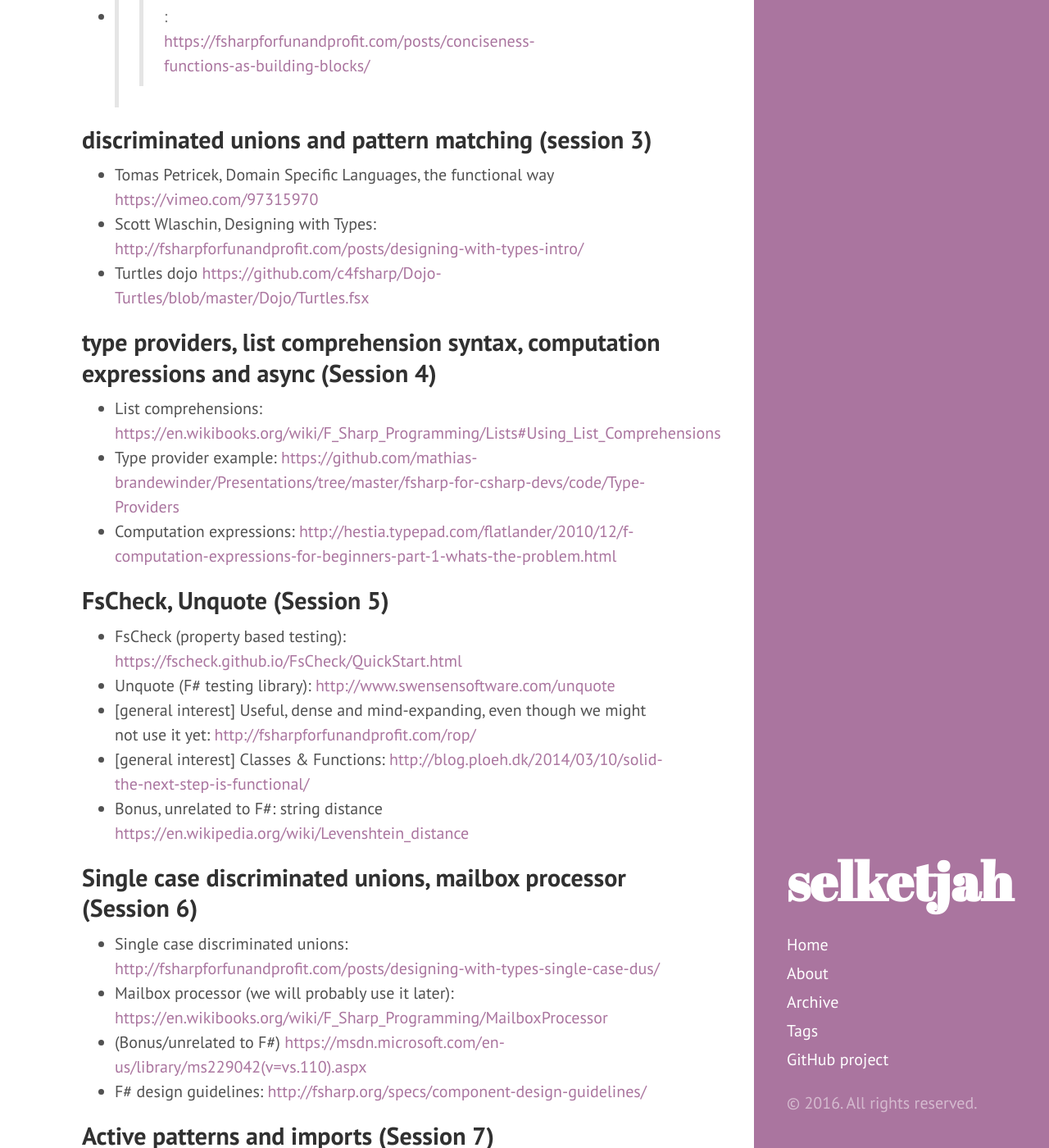
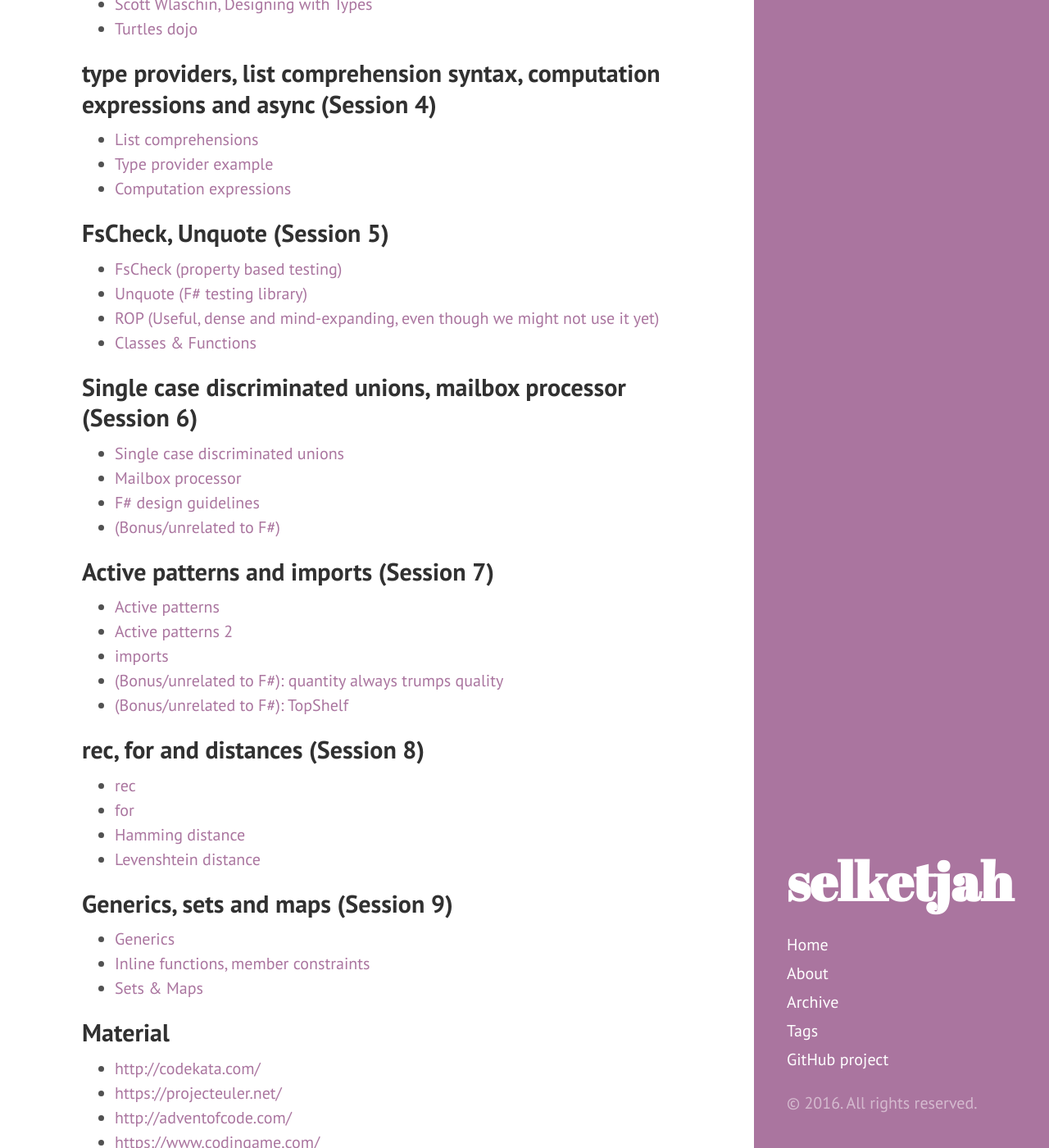
Before and after one commit to selketjah/selketjah.github.io, a Jekyll site: the page built from _posts/2016-10-22-about-a-bot-the-groove.md, in a window 1280 px wide and 1400 px high, scrolled down 730 px. Shown: the whole window at 82% size. Built offline with Jekyll 4.4.1, drawn with Linux system fonts in a browser that asks for light colours; Markdown is read by kramdown in place of the engine named in the settings; comment, search, counter and statistics services are not loaded; some of the changed text lies outside the part shown.

Commit message:
better names instead of the links

```diff
--- a/_posts/2016-10-22-about-a-bot-the-groove.md
+++ b/_posts/2016-10-22-about-a-bot-the-groove.md
@@ -11,62 +11,62 @@
 
 ## seq, list and array (session 1)
 
-* Seq module: [https://msdn.microsoft.com/en-us/library/ee353635.aspx](https://msdn.microsoft.com/en-us/library/ee353635.aspx)
-* Choosing between collection functions: [http://fsharpforfunandprofit.com/posts/list-module-functions/](http://fsharpforfunandprofit.com/posts/list-module-functions/)
+* [Seq module](https://msdn.microsoft.com/en-us/library/ee353635.aspx)
+* [Choosing between collection functions](http://fsharpforfunandprofit.com/posts/list-module-functions/)
 
 ## Introduction into function, partial application, |> and >> (session 2)
 
-* Partial Application: [http://fsharpforfunandprofit.com/posts/partial-application/](http://fsharpforfunandprofit.com/posts/partial-application/)
-* pipe forward and pipe backward: [http://theburningmonk.com/2011/09/fsharp-pipe-forward-and-pipe-backward/](http://theburningmonk.com/2011/09/fsharp-pipe-forward-and-pipe-backward/)
-* symbols and operators : [https://docs.microsoft.com/en-us/dotnet/articles/fsharp/language-reference/symbol-and-operator-reference/](https://docs.microsoft.com/en-us/dotnet/articles/fsharp/language-reference/symbol-and-operator-reference/)
-* >> : [https://fsharpforfunandprofit.com/posts/conciseness-functions-as-building-blocks/](https://fsharpforfunandprofit.com/posts/conciseness-functions-as-building-blocks/)
+* [Partial Application](http://fsharpforfunandprofit.com/posts/partial-application/)
+* [Pipe forward and pipe backward](http://theburningmonk.com/2011/09/fsharp-pipe-forward-and-pipe-backward/)
+* [symbols and operators](https://docs.microsoft.com/en-us/dotnet/articles/fsharp/language-reference/symbol-and-operator-reference/)
+* [>>](https://fsharpforfunandprofit.com/posts/conciseness-functions-as-building-blocks/)
 
 ## discriminated unions and pattern matching (session 3)
 
-* Tomas Petricek, Domain Specific Languages, the functional way [https://vimeo.com/97315970](https://vimeo.com/97315970)
-* Scott Wlaschin, Designing with Types: [http://fsharpforfunandprofit.com/posts/designing-with-types-intro/](http://fsharpforfunandprofit.com/posts/designing-with-types-intro/)
-* Turtles dojo [https://github.com/c4fsharp/Dojo-Turtles/blob/master/Dojo/Turtles.fsx](https://github.com/c4fsharp/Dojo-Turtles/blob/master/Dojo/Turtles.fsx)
+* [Tomas Petricek, Domain Specific Languages, the functional way](https://vimeo.com/97315970)
+* [Scott Wlaschin, Designing with Types](http://fsharpforfunandprofit.com/posts/designing-with-types-intro/)
+* [Turtles dojo](https://github.com/c4fsharp/Dojo-Turtles/blob/master/Dojo/Turtles.fsx)
 
 ## type providers, list comprehension syntax, computation expressions and async (Session 4)
 
-* List comprehensions: [https://en.wikibooks.org/wiki/F_Sharp_Programming/Lists#Using_List_Comprehensions](https://en.wikibooks.org/wiki/F_Sharp_Programming/Lists#Using_List_Comprehensions)
-* Type provider example: [https://github.com/mathias-brandewinder/Presentations/tree/master/fsharp-for-csharp-devs/code/Type-Providers](https://github.com/mathias-brandewinder/Presentations/tree/master/fsharp-for-csharp-devs/code/Type-Providers)
-* Computation expressions: [http://hestia.typepad.com/flatlander/2010/12/f-computation-expressions-for-beginners-part-1-whats-the-problem.html](http://hestia.typepad.com/flatlander/2010/12/f-computation-expressions-for-beginners-part-1-whats-the-problem.html)
+* [List comprehensions](https://en.wikibooks.org/wiki/F_Sharp_Programming/Lists#Using_List_Comprehensions)
+* [Type provider example](https://github.com/mathias-brandewinder/Presentations/tree/master/fsharp-for-csharp-devs/code/Type-Providers)
+* [Computation expressions](http://hestia.typepad.com/flatlander/2010/12/f-computation-expressions-for-beginners-part-1-whats-the-problem.html)
 
 ## FsCheck, Unquote (Session 5)
 
-* FsCheck (property based testing): [https://fscheck.github.io/FsCheck/QuickStart.html](https://fscheck.github.io/FsCheck/QuickStart.html)
-* Unquote (F# testing library): [http://www.swensensoftware.com/unquote](http://www.swensensoftware.com/unquote)
-* [general interest] Useful, dense and mind-expanding, even though we might not use it yet: [http://fsharpforfunandprofit.com/rop/](http://fsharpforfunandprofit.com/rop/)
-* [general interest] Classes & Functions: [http://blog.ploeh.dk/2014/03/10/solid-the-next-step-is-functional/](http://blog.ploeh.dk/2014/03/10/solid-the-next-step-is-functional/)
-* Bonus, unrelated to F#: string distance [https://en.wikipedia.org/wiki/Levenshtein_distance](https://en.wikipedia.org/wiki/Levenshtein_distance)
+* [FsCheck (property based testing)](https://fscheck.github.io/FsCheck/QuickStart.html)
+* [Unquote (F# testing library)](http://www.swensensoftware.com/unquote)
+* [ROP (Useful, dense and mind-expanding, even though we might not use it yet)](http://fsharpforfunandprofit.com/rop/)
+* [Classes & Functions](http://blog.ploeh.dk/2014/03/10/solid-the-next-step-is-functional/)
 
 ## Single case discriminated unions, mailbox processor (Session 6)
 
-* Single case discriminated unions: [http://fsharpforfunandprofit.com/posts/designing-with-types-single-case-dus/](http://fsharpforfunandprofit.com/posts/designing-with-types-single-case-dus/)
-* Mailbox processor (we will probably use it later): [https://en.wikibooks.org/wiki/F_Sharp_Programming/MailboxProcessor](https://en.wikibooks.org/wiki/F_Sharp_Programming/MailboxProcessor)
-* (Bonus/unrelated to F#) [https://msdn.microsoft.com/en-us/library/ms229042(v=vs.110).aspx](https://msdn.microsoft.com/en-us/library/ms229042(v=vs.110).aspx)
-* F# design guidelines: [http://fsharp.org/specs/component-design-guidelines/](http://fsharp.org/specs/component-design-guidelines/)
+* [Single case discriminated unions](http://fsharpforfunandprofit.com/posts/designing-with-types-single-case-dus/)
+* [Mailbox processor](https://en.wikibooks.org/wiki/F_Sharp_Programming/MailboxProcessor)
+* [F# design guidelines](http://fsharp.org/specs/component-design-guidelines/)
+* [(Bonus/unrelated to F#)](https://msdn.microsoft.com/en-us/library/ms229042(v=vs.110).aspx)
 
 ## Active patterns and imports (Session 7)
 
-* Active patterns: [http://blogs.msdn.com/b/chrsmith/archive/2008/02/21/introduction-to-f_2300_-active-patterns.aspx](http://blogs.msdn.com/b/chrsmith/archive/2008/02/21/introduction-to-f_2300_-active-patterns.aspx)  , [http://blogs.msdn.com/b/chrsmith/archive/2008/02/22/regular-expressions-via-active-patterns.aspx](http://blogs.msdn.com/b/chrsmith/archive/2008/02/22/regular-expressions-via-active-patterns.aspx)
-* imports: [https://msdn.microsoft.com/en-us/library/dd393787.aspx](https://msdn.microsoft.com/en-us/library/dd393787.aspx)
-* (Bonus/unrelated to F#): quantity always trumps quality [http://blog.codinghorror.com/quantity-always-trumps-quality/](http://blog.codinghorror.com/quantity-always-trumps-quality/)
-* (Bonus/unrelated to F#): TopShelf [https://topshelf.readthedocs.org/en/latest/index.html](https://topshelf.readthedocs.org/en/latest/index.html)
+* [Active patterns](http://blogs.msdn.com/b/chrsmith/archive/2008/02/21/introduction-to-f_2300_-active-patterns.aspx)
+* [Active patterns 2](http://blogs.msdn.com/b/chrsmith/archive/2008/02/22/regular-expressions-via-active-patterns.aspx)
+* [imports](https://msdn.microsoft.com/en-us/library/dd393787.aspx)
+* [(Bonus/unrelated to F#): quantity always trumps quality](http://blog.codinghorror.com/quantity-always-trumps-quality/)
+* [(Bonus/unrelated to F#): TopShelf](https://topshelf.readthedocs.org/en/latest/index.html)
 
 ## rec, for and distances (Session 8)
 
-* rec: [https://msdn.microsoft.com/en-us/visualfsharpdocs/conceptual/recursive-functions-the-rec-keyword](https://msdn.microsoft.com/en-us/visualfsharpdocs/conceptual/recursive-functions-the-rec-keyword-%5bfsharp%5d)
-* for: [http://fsharpforfunandprofit.com/posts/control-flow-expressions/](http://fsharpforfunandprofit.com/posts/control-flow-expressions/)
-* distances: [https://en.wikipedia.org/wiki/Hamming_distance](https://en.wikipedia.org/wiki/Hamming_distance)
-* distances: [https://en.wikipedia.org/wiki/Levenshtein_distance](https://en.wikipedia.org/wiki/Levenshtein_distance)
+* [rec](https://msdn.microsoft.com/en-us/visualfsharpdocs/conceptual/recursive-functions-the-rec-keyword-%5bfsharp%5d)
+* [for](http://fsharpforfunandprofit.com/posts/control-flow-expressions/)
+* [Hamming distance](https://en.wikipedia.org/wiki/Hamming_distance)
+* [Levenshtein distance](https://en.wikipedia.org/wiki/Levenshtein_distance)
 
 ## Generics, sets and maps (Session 9)
 
-* Generics: [https://msdn.microsoft.com/en-us/library/dd233215.aspx](https://msdn.microsoft.com/en-us/library/dd233215.aspx)
-* Inline functions, member constraints: [http://theburningmonk.com/2011/12/f-inline-functions-and-member-constraints/](http://theburningmonk.com/2011/12/f-inline-functions-and-member-constraints/)
-* Sets & Maps: [https://en.wikibooks.org/wiki/F_Sharp_Programming/Sets_and_Maps](https://en.wikibooks.org/wiki/F_Sharp_Programming/Sets_and_Maps)
+* [Generics](https://msdn.microsoft.com/en-us/library/dd233215.aspx)
+* [Inline functions, member constraints](http://theburningmonk.com/2011/12/f-inline-functions-and-member-constraints/)
+* [Sets & Maps](https://en.wikibooks.org/wiki/F_Sharp_Programming/Sets_and_Maps)
 
 ## Material
 
```
